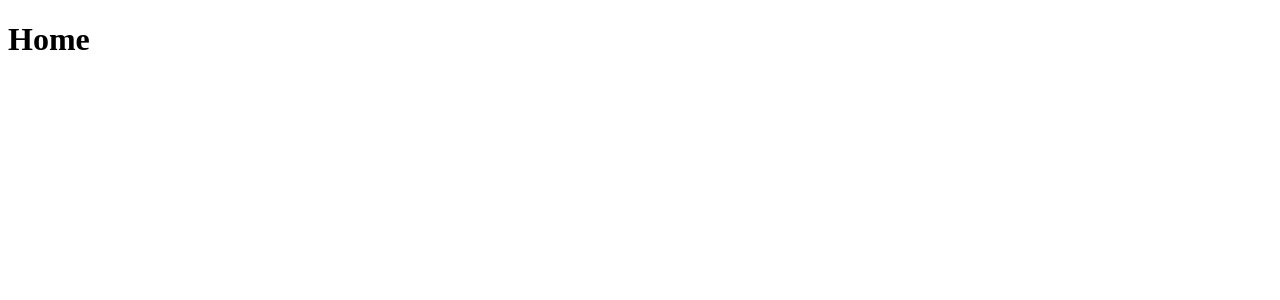
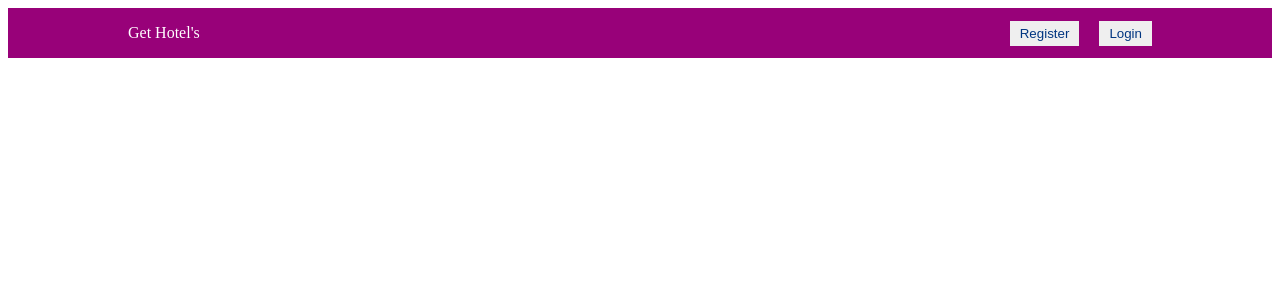
Before and after one commit to nomayen31/Booking-Hotel, a React (Create React App) app: page / in a window 1280 px wide. Shown: the top 300 px of the page. Built offline with nearby package versions, Linux system fonts and the light colour scheme.

Commit message:
navbar done

```diff
--- /dev/null
+++ b/src/components/navbar/Navbar.css
@@ -0,0 +1,27 @@
+.navbar{
+  height: 50px;
+  background-color: #980179;
+  display: flex;
+  justify-content: center;
+}
+
+.navContainer{
+  width: 100%;
+  max-width: 1024px;
+  color: white;
+  display: flex;
+  align-items: center;
+  justify-content: space-between;
+}
+
+.logo{
+  font-weight: 500;
+}
+
+.navButton{
+    margin-left: 20px;
+    border: none;
+    padding: 5px 10px;
+    cursor: pointer;
+    color: #003580;
+  }
--- /dev/null
+++ b/src/components/navbar/Navbar.js
@@ -0,0 +1,17 @@
+import React from 'react';
+import"./Navbar.css"
+
+const Navbar = () => {
+    return (
+        <div className="navbar">
+        <div className="navContainer">
+          <span className="logo">Get Hotel's</span>
+          <div className="navItems">
+            <button className="navButton">Register</button>
+            <button className="navButton">Login</button>
+          </div>
+        </div>
+      </div>
+    )
+  }
+export default Navbar;
--- a/src/pages/home/Home.js
+++ b/src/pages/home/Home.js
@@ -1,9 +1,11 @@
 import React from 'react';
+import"./Home.css"
+import Navbar from '../../components/navbar/Navbar';
 
 const Home = () => {
     return (
         <div>
-            <h1>Home</h1>
+            <Navbar/>
         </div>
     );
 };
```
Also changed, not shown: src/pages/home/Home.css (added).
